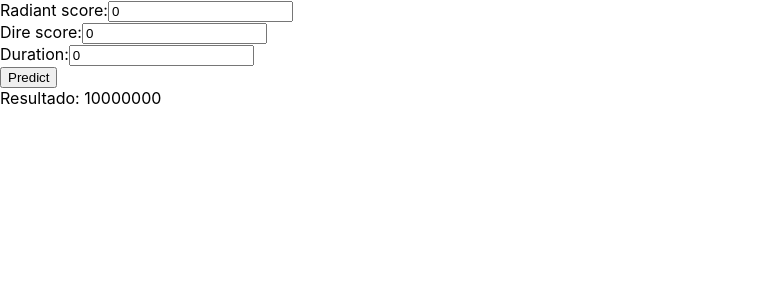
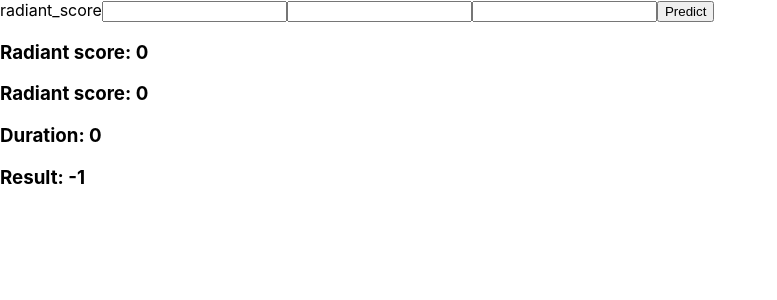
Before and after one commit to NaelsonDouglas/DotaSeer, a React (Create React App) app in the folder src/frontend/: page / in a window 1280 px wide. Shown: the top 300 px of the page, without its empty margins (0-777 px from the left). Built offline with nearby package versions, Linux system fonts and the light colour scheme; no server answers.

Commit message:
Changed the frontend

```diff
--- a/src/frontend/src/App.js
+++ b/src/frontend/src/App.js
@@ -5,39 +5,111 @@ import axios from 'axios';
 
 
 
-export default function App() {
-  var dt = 10000000;
-  const { register, handleSubmit } = useForm();
 
-  const onSubmit = data => {
-    console.log(data)
-    const url = 'http://127.0.0.1:8080/api/predict?radiant_score=1&dire_score=10&duration=5000'
-    const params = {'radiant_score':'1','dire_score':'2','duration':'3'}
-    axios.post(url).then(res => {
-        console.log(res.data);
-        //this.dt=res.data.result
-        this.setState({result:res.data.result});
-    })
+class App extends React.Component {
+
+  constructor(props){
+    super(props);
+    this.state = { radiant_score: 0, dire_score: 0, duration:0, result:-1 };
+  }
+
+  radiantHandleChange = event => {
+    event.preventDefault();
+    this.setState({ radiant_score: event.target.value });
   };
 
+  direHandleChange = event => {
+    event.preventDefault();
+    this.setState({ dire_score: event.target.value });
+  };
 
-  return (
-    <div style={{ display: "flex" }}>
-      <div>
-        <form onSubmit={handleSubmit(onSubmit)} >
-            Radiant score:
-            <input name="radiant_score" defaultValue="0" ref={register} style={{ marginLeft: "right" }}/>
-            <div></div>
-            Dire score:
-            <input name="dire_score" defaultValue="0" ref={register} style={{ marginLeft: "right"}}/>
-            <div></div>
-            Duration:
-            <input name="duration" defaultValue="0" ref={register} style={{ marginLeft: "right" }}/>
-            <div></div>
-            <input type="submit" value="Predict" style={{ marginLeft: "auto" }}/>
+  durationHandleChange = event => {
+    event.preventDefault();
+    this.setState({ duration: event.target.value });
+  };
+
+  submitHandle = event => {
+    event.preventDefault();
+    console.log("aaaaaaaaaaaa");
+    this.setState({result:20})
+
+  };
+
+  render() {
+    return (
+      <React.Fragment>
+        <form onSubmit={this.submitHandle}>
+          <label htmlFor="radiant_score">radiant_score</label>
+          <input
+            type="number"
+            name="radiant_score"
+            onChange={this.radiantHandleChange}
+          />
+
+          <input
+            type="number"
+            name="dire_score"
+            onChange={this.direHandleChange}
+          />
+
+          <input
+            type="number"
+            name="duration"
+            onChange={this.durationHandleChange}
+          />
+          <input type="submit" value="Predict" style={{ marginLeft: "auto" }}/>
         </form>
-        <Result result={dt}></Result>
-      </div>
-    </div>
-  );
-}
+        <h3>Radiant score: {this.state.radiant_score}</h3>
+        <h3>Radiant score: {this.state.dire_score}</h3>
+        <h3>Duration: {this.state.duration}</h3>
+        <h3>Result: {this.state.result}</h3>
+      </React.Fragment>
+    );
+  }
+ }
+ export default App;
+
+
+// import React from 'react';
+// import { useForm } from 'react-hook-form';
+// import Result from './Result';
+// import axios from 'axios';
+
+
+
+// export default function App() {
+//   var dt = 10000000;
+//   const { register, handleSubmit } = useForm();
+
+//   const onSubmit = data => {
+//     console.log(data)
+//     const url = 'http://127.0.0.1:8080/api/predict?radiant_score=1&dire_score=10&duration=5000'
+//     const params = {'radiant_score':'1','dire_score':'2','duration':'3'}
+//     axios.post(url).then(res => {
+//         console.log(res.data);
+//         //this.dt=res.data.result
+//         this.setState({result:res.data.result});
+//     })
+//   };
+
+
+//   return (
+//     <div style={{ display: "flex" }}>
+//       <div>
+//         <form onSubmit={handleSubmit(onSubmit)} >
+//             Radiant score:
+//             <input name="radiant_score" defaultValue="0" ref={register} style={{ marginLeft: "right" }}/>
+//             <div></div>
+//             Dire score:
+//             <input name="dire_score" defaultValue="0" ref={register} style={{ marginLeft: "right"}}/>
+//             <div></div>
+//             Duration:
+//             <input name="duration" defaultValue="0" ref={register} style={{ marginLeft: "right" }}/>
+//             <div></div>
+//             <input type="submit" value="Predict" style={{ marginLeft: "auto" }}/>
+//         </form>
+//         <Result result={dt}></Result>
+//       </div>
+//     </div>
+//   );
+// }
```
